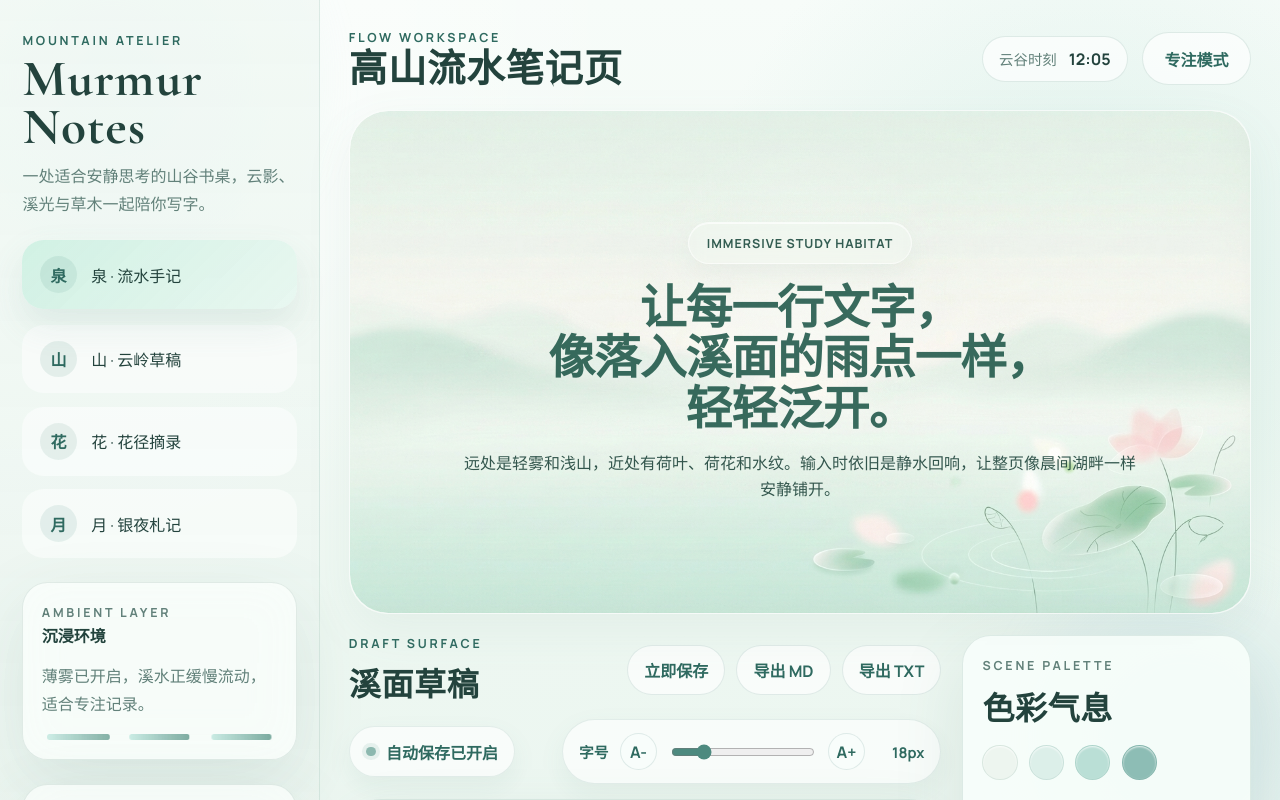
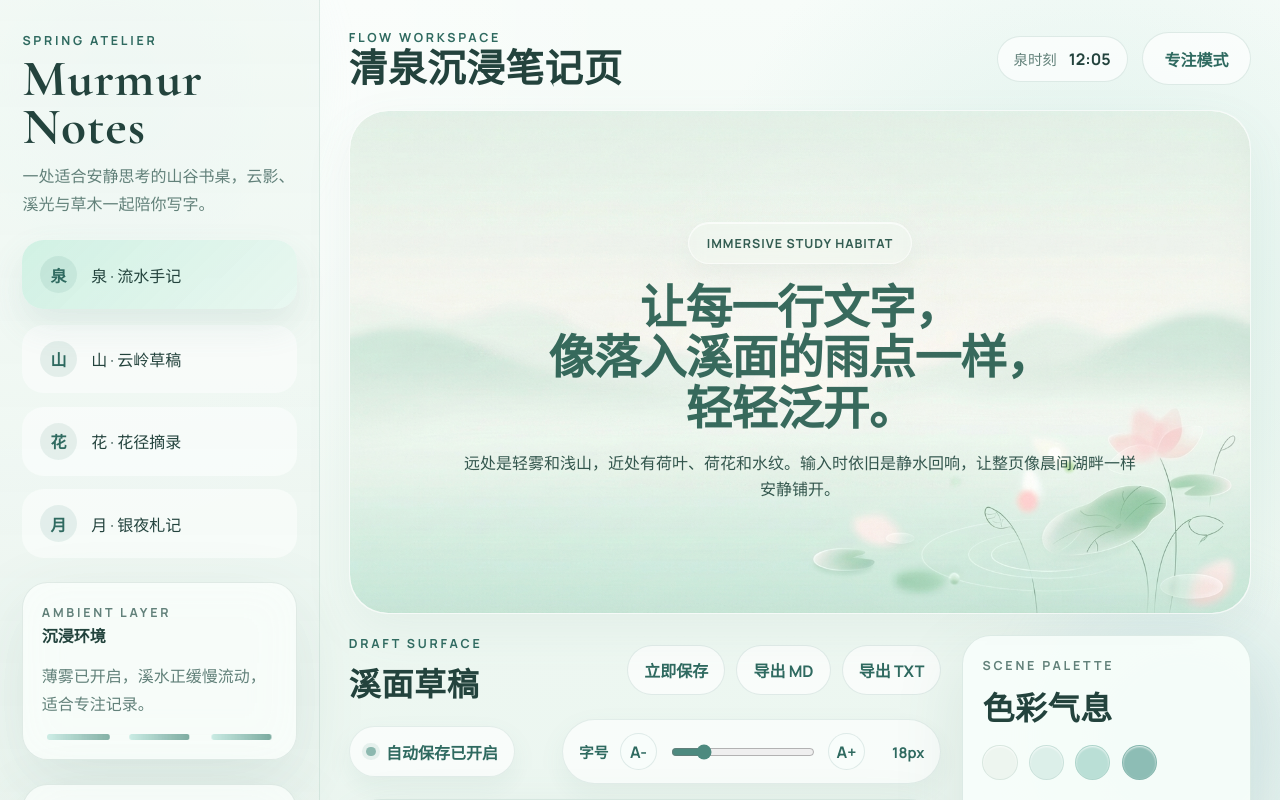
Before and after one commit to lvshichunqiu12/L-Z-Note, a plain HTML site: page index.html in a window 1280 px wide. Shown: the top 800 px of the page. Drawn offline with nearby package versions, Linux system fonts and the light colour scheme.

Commit message:
Change some text

```diff
--- a/index.html
+++ b/index.html
@@ -13,7 +13,7 @@
   <div class="app-shell">
     <aside class="sidebar">
       <div class="brand-block">
-        <p class="eyebrow">Mountain Atelier</p>
+        <p class="eyebrow">Spring Atelier</p>
         <h1>Murmur Notes</h1>
         <p class="brand-copy">一处适合安静思考的山谷书桌，云影、溪光与草木一起陪你写字。</p>
       </div>
@@ -87,11 +87,11 @@
       <header class="topbar">
         <div>
           <p class="eyebrow">Flow Workspace</p>
-          <h2>高山流水笔记页</h2>
+          <h2>清泉沉浸笔记页</h2>
         </div>
         <div class="topbar-actions">
           <div class="time-pill">
-            <span>云谷时刻</span>
+            <span>泉时刻</span>
             <strong id="clock">--:--</strong>
           </div>
           <button class="pill-button" type="button">专注模式</button>
```
